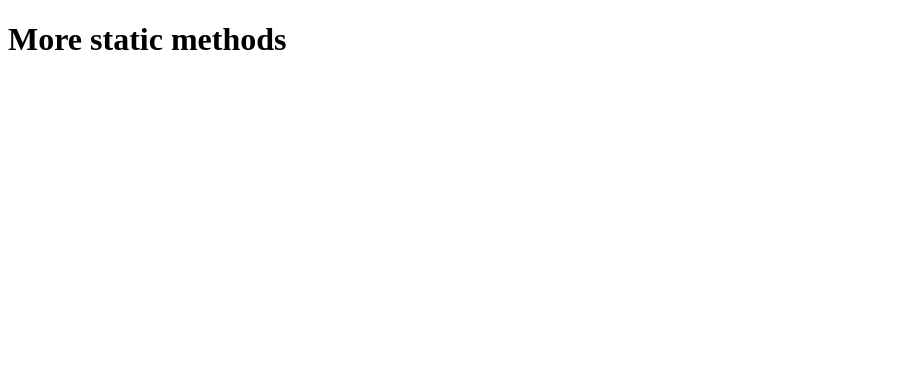
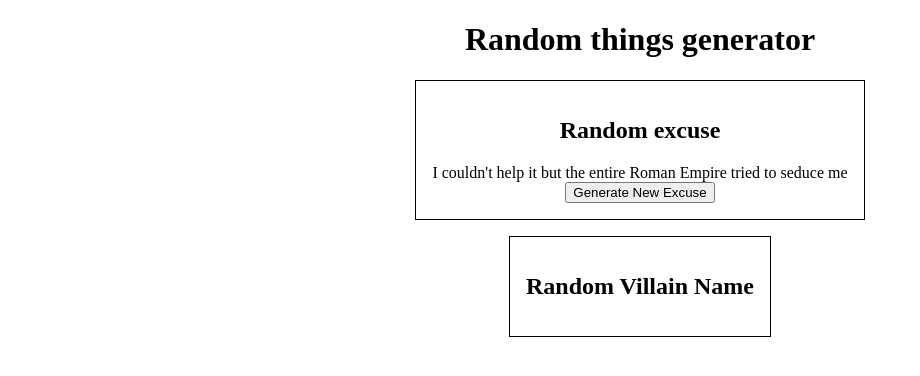
Before and after one commit to Mihai7563/random-generator, a plain HTML site: page index.html in a window 1280 px wide. Shown: the whole page, without its empty margins (0-920 px from the left). Drawn offline with Linux system fonts and the light colour scheme.

Commit message:
Refactoring Random class, adding a demo UI

```diff
--- a/index.html
+++ b/index.html
@@ -4,9 +4,20 @@
     <meta charset="UTF-8">
     <meta name="viewport" content="width=device-width, initial-scale=1.0">
     <title>Document</title>
-    <script src="main.js" defer></script>
+    <script type="module" src="js/main.js"></script>
+    <link rel="stylesheet" href="style.css">
 </head>
 <body>
-    <h1>More static methods</h1>
+    <div class="container">
+        <h1>Random things generator</h1>
+        <div class="cards-container">
+            <div class="excuse-container card">
+                <h2>Random excuse</h2>
+            </div>
+            <div class="villain-name-container card">
+                <h2>Random Villain Name</h2>
+            </div>
+        </div>
+    </div>
 </body>
 </html>
--- /dev/null
+++ b/js/main.js
@@ -0,0 +1,10 @@
+import RandomExcuseView from "./random-excuse-view.js";
+import Random from "./random.js";
+
+const excuse = Random.excuse();
+console.log(excuse);
+
+const villainName = Random.villainName();
+console.log(villainName);
+
+const randomExcuseView = new RandomExcuseView(document.querySelector('.excuse-container'));
--- /dev/null
+++ b/js/random-excuse-view.js
@@ -0,0 +1,23 @@
+import Random from "./random.js";
+
+export default class RandomExcuseView{
+    constructor(parentElem){
+        this.parentElem = parentElem;
+        this.display = null;
+
+        this.init();
+    }
+
+    init(){
+        this.display = document.createElement('div');
+        this.display.classList.add('excuse-display');
+        this.display.textContent = Random.excuse();
+        this.parentElem.append(this.display);
+
+        this.excuseBtn = document.createElement('button');
+        this.excuseBtn.classList.add('excuse-btn');
+        this.excuseBtn.textContent = 'Generate New Excuse';
+        this.parentElem.append(this.excuseBtn);
+        this.excuseBtn.addEventListener('click', () => this.display.textContent = Random.excuse())
+    }
+}
--- /dev/null
+++ b/js/random.js
@@ -0,0 +1,67 @@
+export default class Random {
+    static defaultLeadIn = [`I'm sorry but`, `Holy Moses...`, `I couldn't help it but`, `I lost track of time because`, `Holy shit! Get this...`, `I'm usually not like this, but`];
+    static defaultPerpetrator = [`the ghost of Hitler`, `the entire Roman Empire`, `a triceratops named Penelope`, `Scrooge McDuck`, `the little Asian kid from Indiana Jones`, `a man with 6 fingers on his right hand`, `Raiden from Mortal Kombat`];
+    static defaultDelayingFactor = [`made me find Jesus`, `stole my bicycle`, `called me "too gay to fly a kite"... whatever that means`, `tried to seduce me`, `put me in a Chinese finger trap`, `texted racial slurs from my phone`, `ran me over with a diesel backhoe`, `slept with my uncle`, `stole my identity`];
+
+    static defaultVillainFirstName = ['The Brutal', 'The Vile', 'Phantom', 'The Black', 'Lorin'];
+    static defaultVillainLastName = ['Man', 'Child', 'Lord', 'Tarantula', 'Skull', 'Fortuna', 'Clown'];
+
+    static randomNumberGenerator(){
+        let min, max;
+        switch (arguments.length) {
+            case 0:
+                min = 0;
+                max = 10;
+                break;
+
+            case 1:
+                min = 0;
+                max = arguments[0];
+                break;
+            default:
+                [min, max] = arguments;
+                break;
+        }
+
+        return min + Math.floor(Math.random() * (max - min + 1));
+    }
+
+    static diceRoll(sides = 6){
+        return Random.randomNumberGenerator(1, sides);
+    }
+
+    static option(options = ['option1', 'option2', 'option3']){
+        return options[Random.randomNumberGenerator(options.length - 1)];
+    }
+
+    static hexCode(){
+        const characters = '0123456789ABCDEF';
+        let hexCode = '#';
+        for (let i = 0; i < 6; i++) {
+            const randomCharacter = characters[Random.randomNumberGenerator(characters.length - 1)];
+            hexCode += randomCharacter;
+        }
+
+        return hexCode;
+    }
+
+    static optionsCombination(){
+        let options = [];
+
+        for (let i = 0; i < arguments.length; i++) {
+            options.push(Random.option(arguments[i]));
+        }
+
+        return options.join(' ');
+    }
+
+
+    static excuse(leadIn = [...Random.defaultLeadIn], perpetrator = [...Random.defaultPerpetrator], delayingFactor = [...Random.defaultDelayingFactor]){
+        return Random.optionsCombination(leadIn, perpetrator, delayingFactor);
+    }
+
+
+    static villainName(firstName = [...Random.defaultVillainFirstName], lastName = [...Random.defaultVillainLastName]){
+        return Random.optionsCombination(firstName, lastName);
+    }
+}
--- a/main.js
+++ /dev/null
@@ -1,66 +0,0 @@
-class Random {
-
-    //static method rollDice
-    //static method randomOption
-    //static method randomHexadecimal color code
-    static randomNumberGenerator(){
-        let min, max;
-        switch (arguments.length) {
-            case 0:
-                min = 0;
-                max = 10;
-                break;
-
-            case 1:
-                min = 0;
-                max = arguments[0];
-                break;
-            default:
-                [min, max] = arguments;
-                break;
-        }
-
-        return min + Math.floor(Math.random() * (max - min + 1));
-    }
-
-    static diceRoll(sides = 6){
-        return Random.randomNumberGenerator(1, sides);
-    }
-
-    static option(options = ['option1', 'option2', 'option3']){
-        return options[Random.randomNumberGenerator(options.length - 1)];
-    }
-
-    static hexCode(){
-        const characters = '0123456789ABCDEF';
-        let hexCode = '#';
-        for (let i = 0; i < 6; i++) {
-            const randomCharacter = characters[Random.randomNumberGenerator(characters.length - 1)];
-            hexCode += randomCharacter;
-        }
-
-        return hexCode;
-    }
-
-    static excuse(
-        leadIn = [`I'm sorry but`, `Holy Moses...`, `I couldn't help it but`, `I lost track of time because`, `Holy shit! Get this...`, `I'm usually not like this, but`],
-        preparator = [`the ghost of Hitler`, `the entire Roman Empire`, `a triceratops named Penelope`, `Scrooge McDuck`, `the little Asian kid from Indiana Jones`, `a man with 6 fingers on his right hand`, `Raiden from Mortal Kombat`],
-        delayingFactor = [`made me find Jesus`, `stole my bicycle`, `called me "too gay to fly a kite"... whatever that means`, `tried to seduce me`, `put me in a Chinese finger trap`, `texted racial slurs from my phone`, `ran me over with a diesel backhoe`, `slept with my uncle`, `stole my identity`]
-    ){
-        return `${Random.option(leadIn)} ${Random.option(preparator)} ${Random.option(delayingFactor)}`
-    }
-
-    static villainName(
-        firstName = ['The Brutal', 'The Vile', 'Phantom', 'The Black', 'Lorin'],
-        lastName = ['Man', 'Child', 'Lord', 'Tarantula', 'Skull', 'Fortuna', 'Clown']
-    ){
-        return `${Random.option(firstName)} ${Random.option(lastName)}`
-    }
-}
-
-
-for (let i = 0; i < 20; i++) {
-    // console.log(Random.randomOption(['🪨', '🧻', '✂️']));
-    // console.log(Random.randomHexCode());
-    console.log(`${i + 1}. ${Random.villainName()}`);
-}
--- /dev/null
+++ b/style.css
@@ -0,0 +1,17 @@
+h1{
+    text-align: center;
+}
+
+.cards-container{
+    display: flex;
+    flex-direction: column;
+    justify-content: center;
+    align-items: center;
+    gap: 1rem;
+}
+
+.card{
+    border: 1px solid;
+    text-align: center;
+    padding: 1rem;
+}
```
Also changed, not shown: js/random-villain-name-view.js (added), 1 other file.
